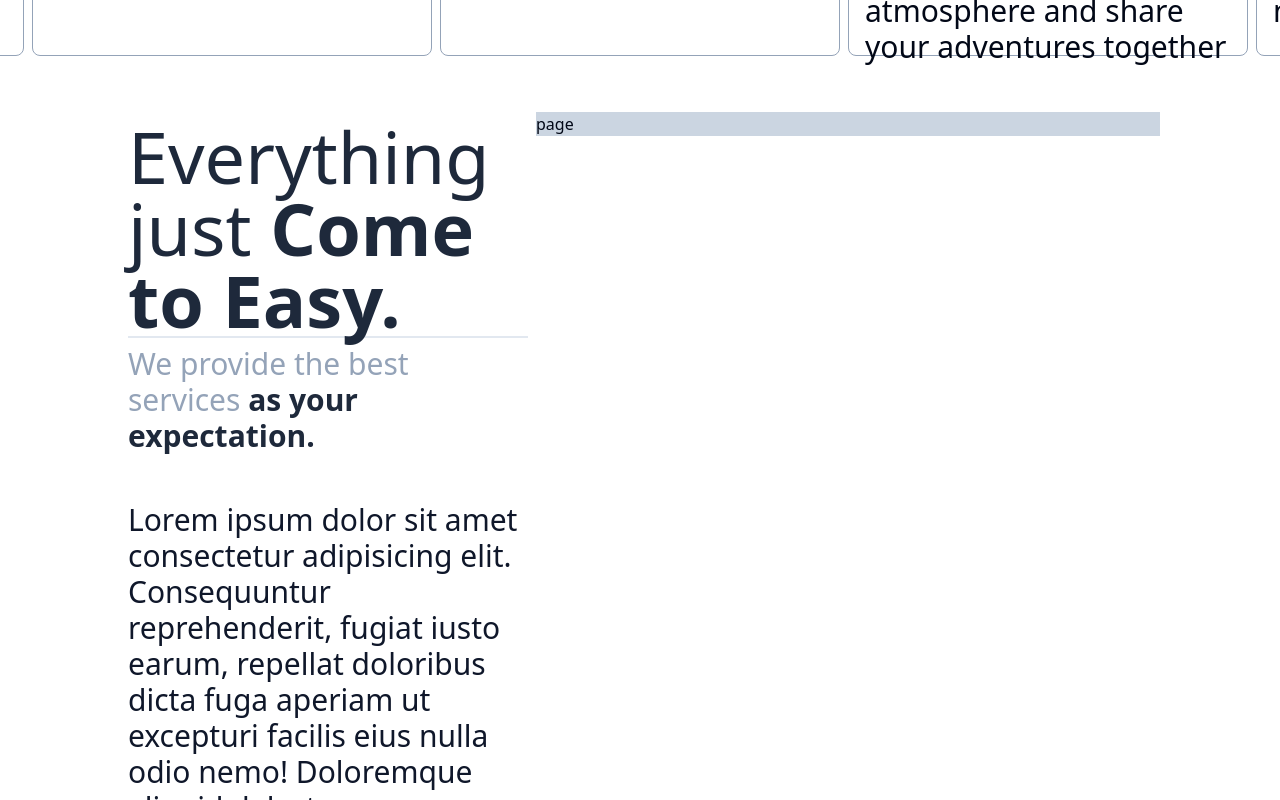
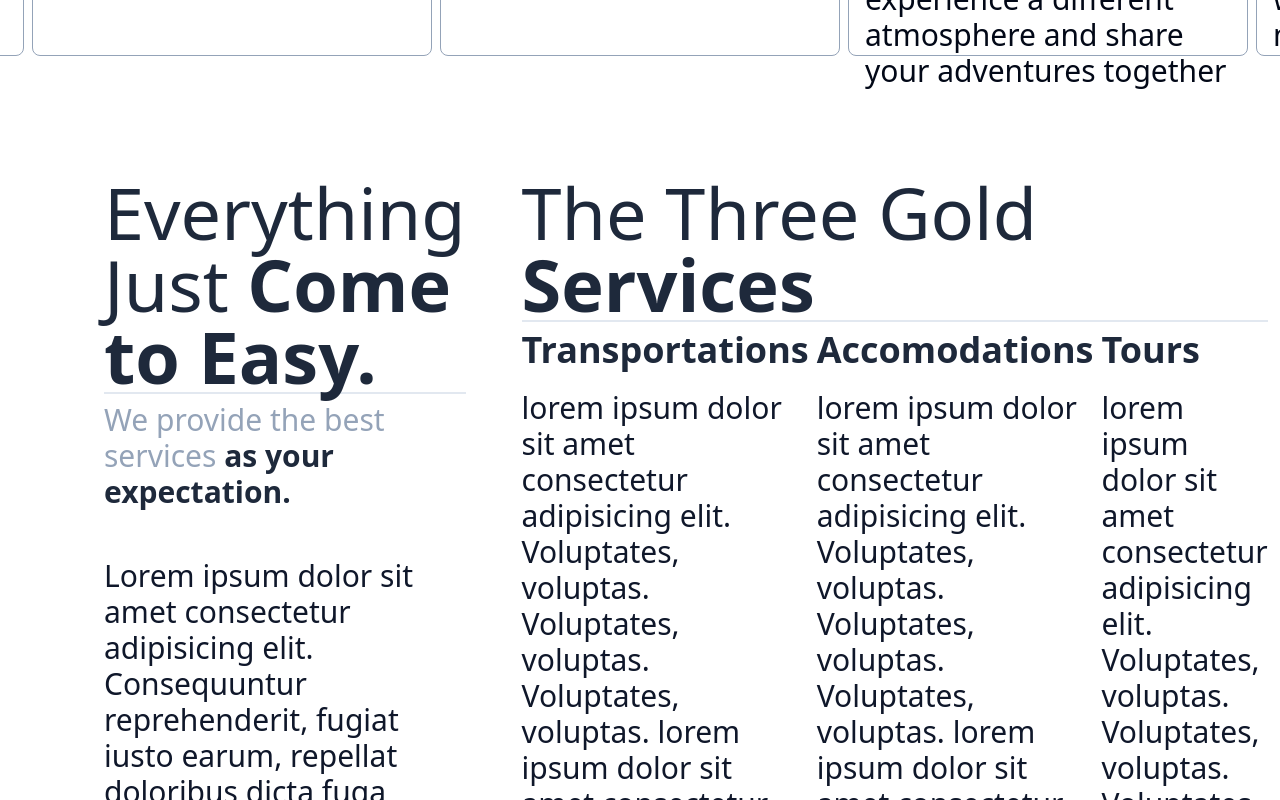
Before and after one commit to Sume-lang/thehills, a Next.js app: page /Home in a window 1280 px wide. Shown: the part 1160-1960 px from the top of the page. Built offline with nearby package versions, Linux system fonts and the light colour scheme.

Commit message:
adding effect

```diff
--- a/app/(pages)/Home/Resources/Discovery.js
+++ b/app/(pages)/Home/Resources/Discovery.js
@@ -1,3 +1,4 @@
+import { desc } from "framer-motion/client";
 import {
   ShieldCheck,
   UsersRound,
@@ -10,7 +11,7 @@ const Discovery = [
     id: 1,
     title: "Safety",
     link: "#",
-    icons: <ShieldCheck className="w-20 h-20" />,
+    icons: <ShieldCheck size={48} strokeWidth={1.5} />,
     desc: "We prioritize the safety and comfort of our guests above all else. Our dedicated team is committed to delivering reliable and enjoyable travel experiences.",
   },
 
@@ -18,30 +19,54 @@ const Discovery = [
     id: 2,
     title: "Affordable",
     link: "#",
-    icons: <CircleDollarSign className="w-20 h-20" />,
+    icons: <CircleDollarSign size={48} strokeWidth={1.5} />,
     desc: "Your satisfaction is our priority. That's why we offer affordable prices without compromising on quality",
   },
   {
     id: 3,
     title: "Reliability",
     link: "#",
-    icons: <Sprout className="w-20 h-20" />,
+    icons: <Sprout size={48} strokeWidth={1.5} />,
     desc: "Everyone is different, and that's why we offer a personalized approach to ensure you get the best possible experience. ",
   },
   {
     id: 4,
     title: "Family Friendly",
     link: "#",
-    icons: <UsersRound className="w-20 h-20" />,
+    icons: <UsersRound size={48} strokeWidth={1.5} />,
     desc: "Unforgettable memories with family, friends, or loved ones, come experience a different atmosphere and share your adventures together",
   },
   {
     id: 5,
     title: "24/7 Support",
     link: "#",
-    icons: <Headset className="w-20 h-20" />,
+    icons: <Headset size={48} strokeWidth={1.5} />,
     desc: "Access our services anytime, anywhere. We are ready to provide you with the information you need, 24/7",
   },
 ];
 
+const dataServices = [
+  {
+    id: 1,
+    title: "Transportations",
+    link: "/Home/Transportations",
+    icons: "lorem",
+    desc: "lorem ipsum dolor sit amet consectetur adipisicing elit. Voluptates, voluptas. Voluptates, voluptas. Voluptates, voluptas. lorem ipsum dolor sit amet consectetur adipisicing elit. Voluptates, voluptas. Voluptates, voluptas. Voluptates, voluptas.",
+  },
+  {
+    id: 2,
+    title: "Accomodations",
+    link: "/Home/Accommodations",
+    icons: "lorem",
+    desc: "lorem ipsum dolor sit amet consectetur adipisicing elit. Voluptates, voluptas. Voluptates, voluptas. Voluptates, voluptas. lorem ipsum dolor sit amet consectetur adipisicing elit. Voluptates, voluptas. Voluptates, voluptas. Voluptates, voluptas.",
+  },
+  {
+    id: 3,
+    title: "Tours",
+    link: "/Home/Tour",
+    icons: "lorem",
+    desc: "lorem ipsum dolor sit amet consectetur adipisicing elit. Voluptates, voluptas. Voluptates, voluptas. Voluptates, voluptas. lorem ipsum dolor sit amet consectetur adipisicing elit. Voluptates, voluptas. Voluptates, voluptas. Voluptates, voluptas.",
+  },
+];
 export default Discovery;
+export { dataServices };
--- a/app/(pages)/Home/Resources/UI/divmotion.tsx
+++ b/app/(pages)/Home/Resources/UI/divmotion.tsx
@@ -60,7 +60,6 @@ const DivMotionright = ({
     </motion.div>
   );
 };
-
 const DivMotioncenter = ({
   children,
   className,
@@ -77,9 +76,9 @@ const DivMotioncenter = ({
       initial={{ opacity: 0 }}
       animate={{ opacity: 1, x: 0 }}
       transition={{
-        duration: 1.5,
-        staggerChildren: 0.3,
-        delayChildren: 0.3,
+        duration: 3,
+        staggerChildren: 3.5,
+        delayChildren: 3.5,
       }}>
       {children}
     </motion.div>
--- a/app/(pages)/Home/Sections/Services.tsx
+++ b/app/(pages)/Home/Sections/Services.tsx
@@ -5,14 +5,18 @@ import {
   DivMotioncenter,
 } from "../Resources/UI/divmotion";
 import { Button } from "@/components/ui/button";
+import { dataServices } from "../Resources/Discovery";
+import Test from "../../components/Costumize/TestLab";
+
 export default function Services() {
   return (
-    <main className="w-full min-h-screen flex lg:flex-row flex-col lg:items-start lg:justify-center p-4 py-10">
-      <DivMotioncenter className="lg:w-1/3 flex flex-col p-2 gap-2">
+    <main className="w-full min-h-screen flex flex-col lg:items-start lg:justify-start lg:gap-10 gap-2 lg:p-24 p-4 py-10">
+      <section className="flex lg:flex-row flex-col lg:items-start lg:justify-start lg:gap-10 gap-2">
+        <DivMotioncenter className="lg:w-1/2 w-full flex flex-col p-2 gap-2">
           <DivMotionleft>
-          <div className="flex flex-col gap-2">
+            <div className="flex flex-col gap-2 w-full">
               <h1 className="lg:text-7xl text-5xl font-light text-slate-800 border-b-2">
-              Everything just {""}
+                Everything Just {""}
                 <span className="lg:text-7xl text-5xl font-bold text-slate-800">
                   Come to Easy.
                 </span>
@@ -32,14 +36,14 @@ export default function Services() {
               Lorem ipsum dolor sit amet consectetur adipisicing elit.
               Consequuntur reprehenderit, fugiat iusto earum, repellat doloribus
               dicta fuga aperiam ut excepturi facilis eius nulla odio nemo!
-            Doloremque aliquid delectus vero tempore! Lorem ipsum dolor sit amet
-            consectetur adipisicing elit. Quasi molestias facilis recusandae vel
-            cumque expedita voluptates non magnam praesentium incidunt quia
-            excepturi repellat aspernatur, distinctio aliquid, ipsam vero
-            dolore! Consequatur! Lorem ipsum, dolor sit amet consectetur
-            adipisicing elit. Enim quasi officia illo perspiciatis recusandae
-            adipisci eveniet? Quae, fugit, temporibus labore aut laudantium eius
-            molestiae doloribus odit natus modi, quod optio.
+              Doloremque aliquid delectus vero tempore! Lorem ipsum dolor sit
+              amet consectetur adipisicing elit. Quasi molestias facilis
+              recusandae vel cumque expedita voluptates non magnam praesentium
+              incidunt quia excepturi repellat aspernatur, distinctio aliquid,
+              ipsam vero dolore! Consequatur! Lorem ipsum, dolor sit amet
+              consectetur adipisicing elit. Enim quasi officia illo perspiciatis
+              recusandae adipisci eveniet? Quae, fugit, temporibus labore aut
+              laudantium eius molestiae doloribus odit natus modi, quod optio.
             </p>
             <div className="lg:w-1/6 w-[150px]">
               <Button variant="ghost" size="lg" className="w-full">
@@ -48,9 +52,51 @@ export default function Services() {
             </div>
           </DivMotionleft>
         </DivMotioncenter>
-      <DivMotioncenter className="lg:w-1/2 flex flex-col gap-2 bg-slate-300">
-        <h1>page</h1>
+        <DivMotioncenter className="lg:w-full flex flex-col items-start justify-start gap-2 p-2">
+          <div className="w-full">
+            <h1 className="lg:text-7xl text-5xl font-light text-slate-800 border-b-2">
+              The Three Gold{" "}
+              <span className="text-slate-800 font-bold">Services</span>
+            </h1>
+          </div>
+          <DivMotioncenter className="w-full flex lg:flex-row flex-col items-start justify-start gap-2">
+            {dataServices.map((data, idx) => {
+              return (
+                <div
+                  key={idx}
+                  className="w-full h-1/6 flex flex-col items-start justify-start gap-5">
+                  <h1 className="lg:text-4xl text-3xl font-bold text-slate-800">
+                    {data.title}
+                  </h1>
+                  <p className="lg:text-3xl text-2xl font-light text-slate-900">
+                    {data.desc}
+                  </p>
+                  <div className="lg:w-1/5 w-[200px]">
+                    <Button variant="ghost" size="lg" className="p-4 py-4 px-4">
+                      <a href={data.link}>More info</a>
+                    </Button>
+                  </div>
+                </div>
+              );
+            })}
           </DivMotioncenter>
+        </DivMotioncenter>
+      </section>
+      <section>
+        <DivMotionleft>
+          <div className="flex flex-col gap-2 w-full">
+            <h1 className="lg:text-7xl text-5xl font-light text-slate-800 border-b-2">
+              All In One {""}
+              <span className="lg:text-7xl text-5xl font-bold text-slate-800">
+                Arrangement.
+              </span>
+            </h1>
+          </div>
+        </DivMotionleft>
+        <div className="py-10">
+          <Test />
+        </div>
+      </section>
     </main>
   );
 }
--- a/app/(pages)/Home/Sections/sections.js
+++ b/app/(pages)/Home/Sections/sections.js
@@ -1,11 +1,17 @@
-import Hero from './Hero';
-import Services from './Services';
-import Newsevent from './Evennews';
-import Packages from './Packages';
-import Activities from './Activities';
-import Destination from './Destionations';
-import Discovery from './Discovery';
+import Hero from "./Hero";
+import Services from "./Services";
+import Newsevent from "./Evennews";
+import Packages from "./Packages";
+import Activities from "./Activities";
+import Destination from "./Destionations";
+import Discovery from "./Discovery";
 
-
-
-export { Hero, Services, Newsevent, Packages, Activities, Destination, Discovery };
+export {
+  Hero,
+  Services,
+  Newsevent,
+  Packages,
+  Activities,
+  Destination,
+  Discovery,
+};
--- a/app/(pages)/components/Costumize/Motioncards.tsx
+++ /dev/null
@@ -1,14 +0,0 @@
-import React from "react";
-import { motion } from "framer-motion";
-
-export default function Motioncards({ children }: { children: React.ReactNode }) {
-    return (
-        <motion.div
-            className="w-full h-full flex flex-col items-center justify-center"
-            whileHover={{ scale: 1.1 }}
-            whileTap={{ scale: 0.9 }}
-        >
-            {children}
-        </motion.div>
-    )
-}
--- /dev/null
+++ b/app/(pages)/components/Costumize/TestLab.tsx
@@ -0,0 +1,52 @@
+"use client";
+import React, { useState } from "react";
+import { motion } from "framer-motion";
+import Discovery from "../../Home/Resources/Discovery";
+import {
+  DivMotionleft,
+  DivMotionright,
+} from "../../Home/Resources/UI/divmotion";
+import {
+  Cardmotion,
+  Titlemotion,
+  Iconsmotion,
+  Descriptionmotion,
+} from "../../Home/Resources/UI/cardmotions";
+import { ChevronLeft, ChevronRight } from "lucide-react";
+import { div } from "framer-motion/client";
+
+export default function TestLab() {
+  const [open, setOpen] = useState(false);
+
+  const handleClick = () => {
+    setOpen(!open);
+  };
+  return (
+    <motion.main
+      className="flex md:flex-row lg:flex-row sm:flex-row flex-col md:items-center lg:items-center sm:items-center md:justify-center lg:justify-center sm:justify-center flex-auto gap-2 p-4"
+      initial={{ opacity: 0 }}
+      animate={{ opacity: 1 }}
+      transition={{ duration: 3 }}
+      exit={{ opacity: 0 }}>
+      <div onClick={handleClick} className="cursor-pointer">
+        <motion.div
+          className="flex flex-col gap-2"
+          initial={{ opacity: 0 }}
+          animate={{ opacity: 1 }}
+          transition={{ duration: 3.5, ease: "easeInOut" }}
+          exit={{ opacity: 0 }}>
+          {open ? (
+            <div className="">Testing Page</div>
+          ) : (
+            <div className="w-1/4">
+              Lorem ipsum dolor sit amet consectetur adipisicing elit. Cum
+              cupiditate, ducimus placeat ea, autem, quibusdam minima eligendi
+              beatae voluptates neque odio exercitationem laudantium magni nihil
+              quas aliquid eos quasi natus!
+            </div>
+          )}
+        </motion.div>
+      </div>
+    </motion.main>
+  );
+}
--- /dev/null
+++ b/app/(pages)/components/Costumize/noberdercard.tsx
@@ -0,0 +1,43 @@
+import { AnimatePresence, motion } from "framer-motion";
+
+export const SlideRight = ({
+  children,
+  className,
+}: {
+  children: React.ReactNode;
+  className?: string;
+}) => {
+  return (
+    <AnimatePresence>
+      <motion.div
+        className={className}
+        initial={{ opacity: 0, x: -100 }}
+        animate={{ opacity: 1, x: 0 }}
+        exit={{ opacity: 0, x: -90 }}
+        transition={{ duration: 1 }}>
+        {children}
+      </motion.div>
+    </AnimatePresence>
+  );
+};
+
+export const SlideLeft = ({
+  children,
+  className,
+}: {
+  children: React.ReactNode;
+  className?: string;
+}) => {
+  return (
+    <AnimatePresence>
+      <motion.div
+        className={className}
+        initial={{ opacity: 0, x: 100 }}
+        animate={{ opacity: 1, x: 0 }}
+        exit={{ opacity: 0, x: -90 }}
+        transition={{ duration: 1 }}>
+        {children}
+      </motion.div>
+    </AnimatePresence>
+  );
+};
```
Lines whose indentation alone changed are shown as unchanged.
